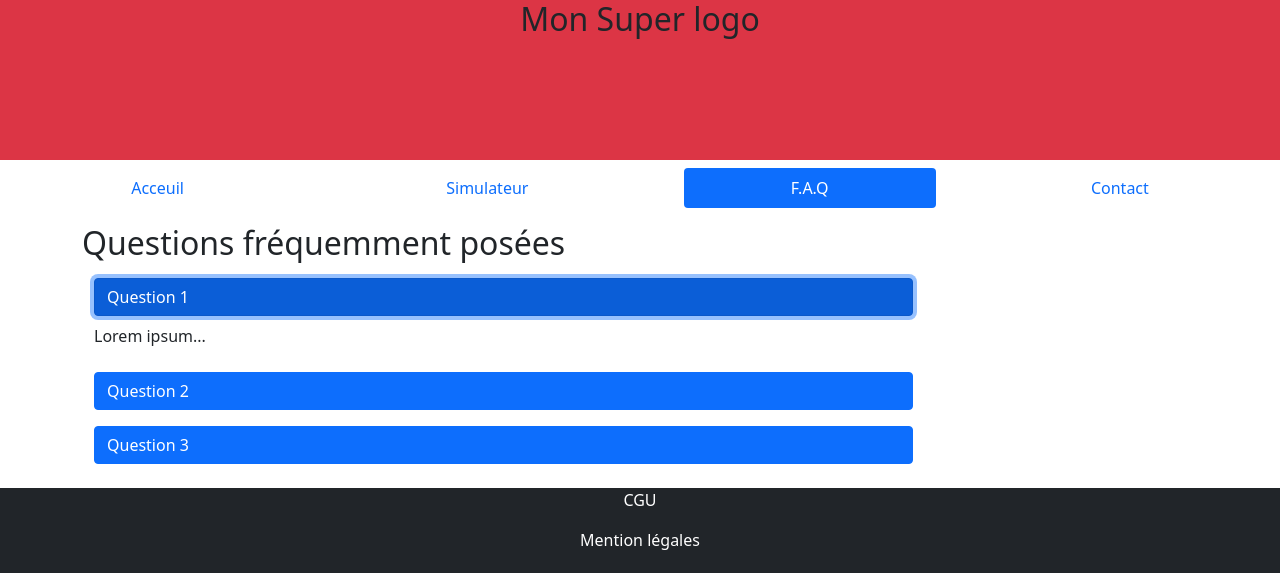
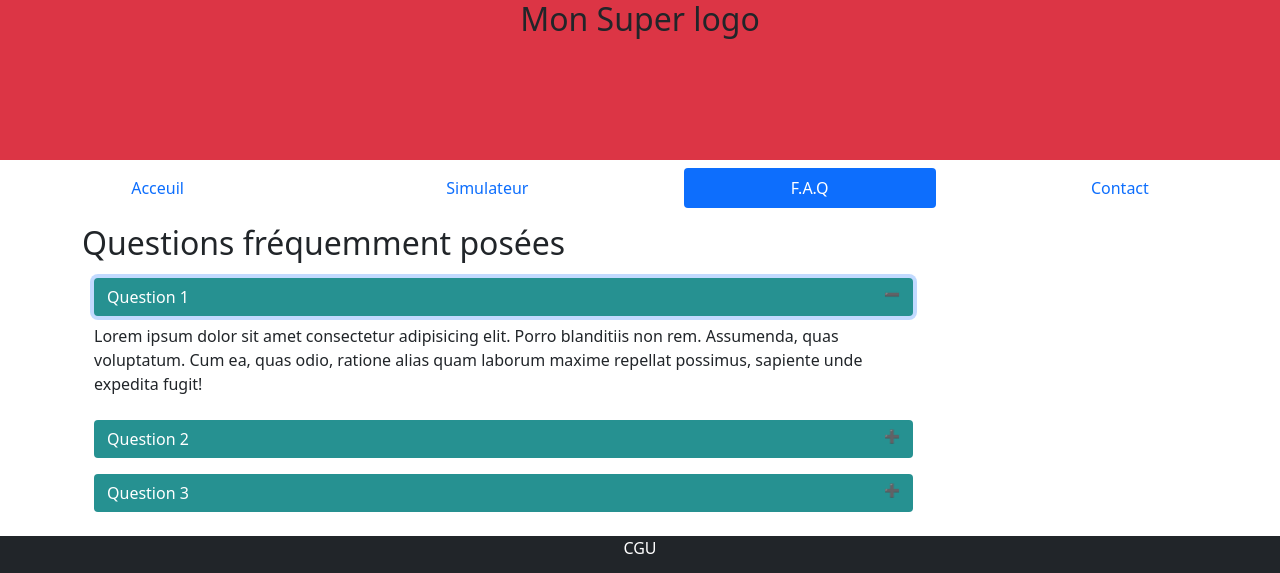
Before and after one commit to JEANThibaut/NorImmo, a website built with Parcel: page faq.html in a window 1280 px wide. Both pictures are taken after a click on the button "Question 1". Shown: the top 573 px of the page. Built offline with nearby package versions, Linux system fonts and the light colour scheme.

Commit message:
added some css and animation

```diff
--- /dev/null
+++ b/css/faq.css
@@ -0,0 +1,23 @@
+.active, .accordion:hover {
+    background-color:rgb(38, 90, 145);
+}
+.accordion {
+    background-color: rgb(38, 145, 145);
+}
+
+.answer {
+    max-height: 0;
+    transition: max-height 0.2s ease-out;
+}
+
+.accordion:after {
+    content: '\02795'; /* Unicode character for "plus" sign (+) */
+    font-size: 0.8rem;
+    color: #777;
+    float: right;
+    margin-left: 1vh;
+}
+
+.accordion.active:after {
+    content: "\2796"; /* Unicode character for "minus" sign (-) */
+}
--- a/faq.html
+++ b/faq.html
@@ -18,6 +18,8 @@
   <link href="https://cdn.jsdelivr.net/npm/bootstrap@5.0.0-beta3/dist/css/bootstrap.min.css" rel="stylesheet" integrity="sha384-eOJMYsd53ii+scO/bJGFsiCZc+5NDVN2yr8+0RDqr0Ql0h+rP48ckxlpbzKgwra6" crossorigin="anonymous">
   <link rel="stylesheet" href="css/normalize.css">
   <link rel="stylesheet" href="css/main.css">
+  <link rel="stylesheet" href="css/faq.css">
+
 
   <meta name="theme-color" content="#fafafa">
 </head>
@@ -39,21 +41,21 @@
   <Section class="container my-3">
     <h2>Questions fréquemment posées</h2>
     <div class="container">
-      <button class="btn btn-primary accordion container text-start my-2 w-75">Question 1</button>
-      <div class="d-none answer">
-        <p>Lorem ipsum...</p>
+      <button class="btn  accordion container text-start my-2 w-75 text-white">Question 1</button>
+      <div class="d-none answer w-75">
+        <p>Lorem ipsum dolor sit amet consectetur adipisicing elit. Porro blanditiis non rem. Assumenda, quas voluptatum. Cum ea, quas odio, ratione alias quam laborum maxime repellat possimus, sapiente unde expedita fugit!</p>
       </div>
     </div>
     <div class="container">
-      <button class="btn btn-primary accordion container text-start my-2 w-75">Question 2</button>
-      <div class="d-none answer">
-        <p>Lorem ipsum...</p>
+      <button class="btn accordion container text-start my-2 w-75 text-white">Question 2</button>
+      <div class="d-none answer w-75">
+        <p>Lorem ipsum dolor sit amet consectetur adipisicing elit. Voluptate, reprehenderit? Odit cumque quas voluptate itaque iste id ipsum reprehenderit soluta accusamus facilis, pariatur temporibus consequuntur fugiat maxime laudantium earum velit.</p>
       </div>
     </div>
     <div class="container">
-      <button class="btn btn-primary accordion container text-start my-2 w-75" >Question 3</button>
-      <div class="d-none answer">
-        <p>Lorem ipsum...</p>
+      <button class="btn accordion container text-start my-2 w-75 text-white" >Question 3</button>
+      <div class="d-none answer w-75">
+        <p>Lorem ipsum dolor, sit amet consectetur adipisicing elit. Ratione nostrum officiis, et, dolore repellendus ullam, minima illo quas maiores minus modi maxime? Ipsum, ipsa dignissimos laborum assumenda pariatur quos eos.</p>
       </div>
     </div>
   </Section>
--- a/js/faq.js
+++ b/js/faq.js
@@ -3,15 +3,23 @@
 
 for ( let acc of accs) {;
     acc.onclick = function() {
+        this.classList.toggle("active");
         //récupérer le prochain élément après le bouton
         let answer = this.nextElementSibling;
-             // ajouter display block ou none / enlever le display
+             // add display block or none / remove display
         if (answer.classList.contains("d-block")) {
         answer.classList.remove("d-block");
         answer.classList.add("d-none");
-        } else if(answer.classList.contains("d-none")){
-            answer.classList.remove("d-none");
-                answer.classList.add("d-block");
         }
+        else if(answer.classList.contains("d-none")){
+        answer.classList.remove("d-none");
+        answer.classList.add("d-block");
+        // aadd transition
+        } if (answer.style.maxHeight) {
+        answer.style.maxHeight = null;
+        }
+        else {
+            answer.style.maxHeight = answer.scrollHeight + "px";
+        };
     }
 }
```
